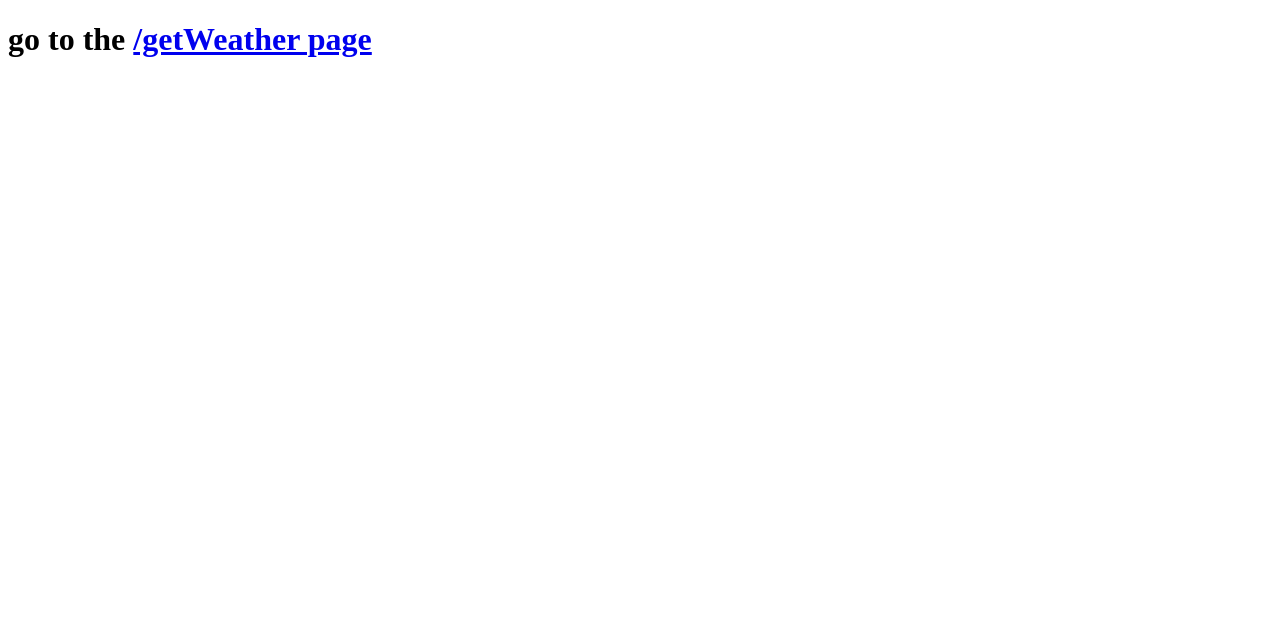
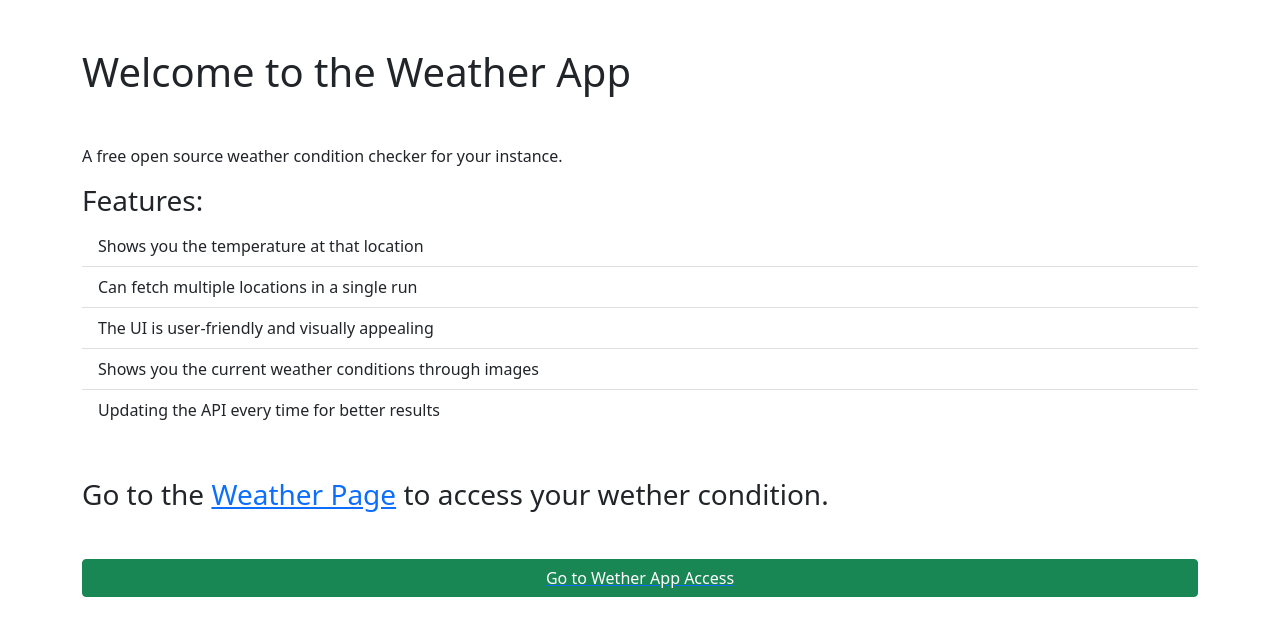
Before and after one commit to indrajitsahu/Weather-API-Global-Project, a website: page public/home.html in a window 1280 px wide. Drawn offline with nearby package versions, Linux system fonts and the light colour scheme.

Commit message:
version 1.1

```diff
--- a/app.js
+++ b/app.js
@@ -12,5 +12,5 @@ app.get('/getWeather', (req, res)=>{
 })
 
 app.listen(5000, ()=>{
-    console.log('port running on 3000');
+    console.log('port running on 5000');
 })
--- a/public/home.html
+++ b/public/home.html
@@ -1,12 +1,46 @@
 <!DOCTYPE html>
 <html lang="en">
+
 <head>
     <meta charset="UTF-8">
     <meta http-equiv="X-UA-Compatible" content="IE=edge">
     <meta name="viewport" content="width=device-width, initial-scale=1.0">
     <title>Document</title>
+    <link href="https://cdn.jsdelivr.net/npm/bootstrap@5.1.3/dist/css/bootstrap.min.css" rel="stylesheet"
+        integrity="sha384-1BmE4kWBq78iYhFldvKuhfTAU6auU8tT94WrHftjDbrCEXSU1oBoqyl2QvZ6jIW3" crossorigin="anonymous">
 </head>
+
 <body>
-        <h1>go to the <a href="/getWeather">/getWeather page</a></h1>
+
+    <div class="container">
+
+        <h1 class="my-5">Welcome to the Weather App</h1>
+
+        <p>A free open source weather condition checker for your instance.</p>
+
+        <h3>Features: </h3>
+        <ul class="list-group list-group-flush">
+            <li class="list-group-item">Shows you the temperature at that location</li>
+            <li class="list-group-item">Can fetch multiple locations in a single run</li>
+            <li class="list-group-item">The UI is user-friendly and visually appealing</li>
+            <li class="list-group-item">Shows you the current weather conditions through images</li>
+            <li class="list-group-item">Updating the API every time for better results</li>
+        </ul>
+
+        <h3 class="my-5">Go to the <a href="/getWeather">Weather Page</a> to access your wether condition. </h3>
+
+        <a href="/getWeather">
+            <div class="d-grid gap-2">
+                <input type="button" class="btn btn-success" value="Go to Wether App Access">
+            </div>
+        </a>
+
+    </div>
+
+
+    <script src="https://cdn.jsdelivr.net/npm/bootstrap@5.1.3/dist/js/bootstrap.bundle.min.js"
+        integrity="sha384-ka7Sk0Gln4gmtz2MlQnikT1wXgYsOg+OMhuP+IlRH9sENBO0LRn5q+8nbTov4+1p"
+        crossorigin="anonymous"></script>
 </body>
+
 </html>
```
Also changed, not shown: public/index.html (+1 -1 lines), public/external-link.png (added), public/external-link.svg (added).
